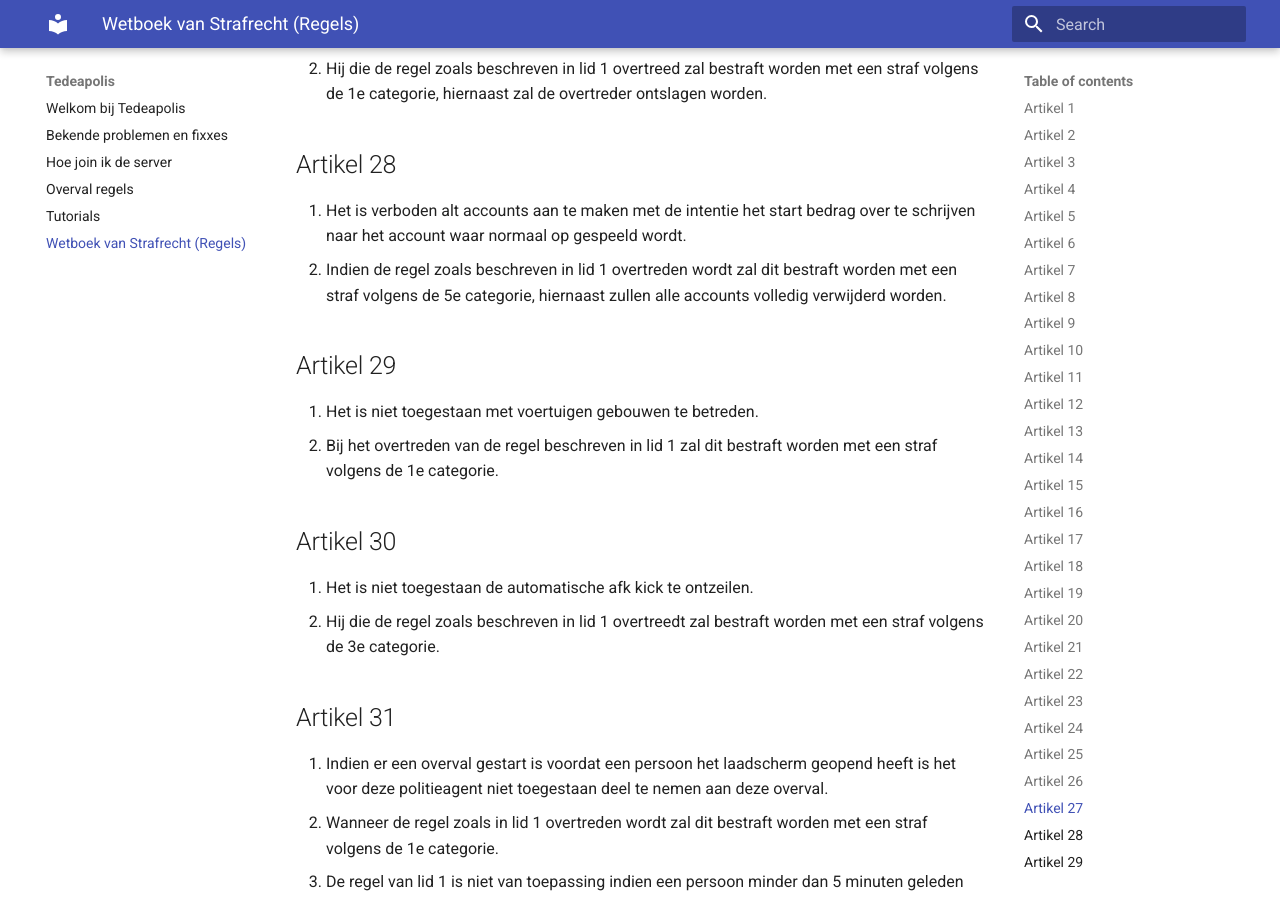
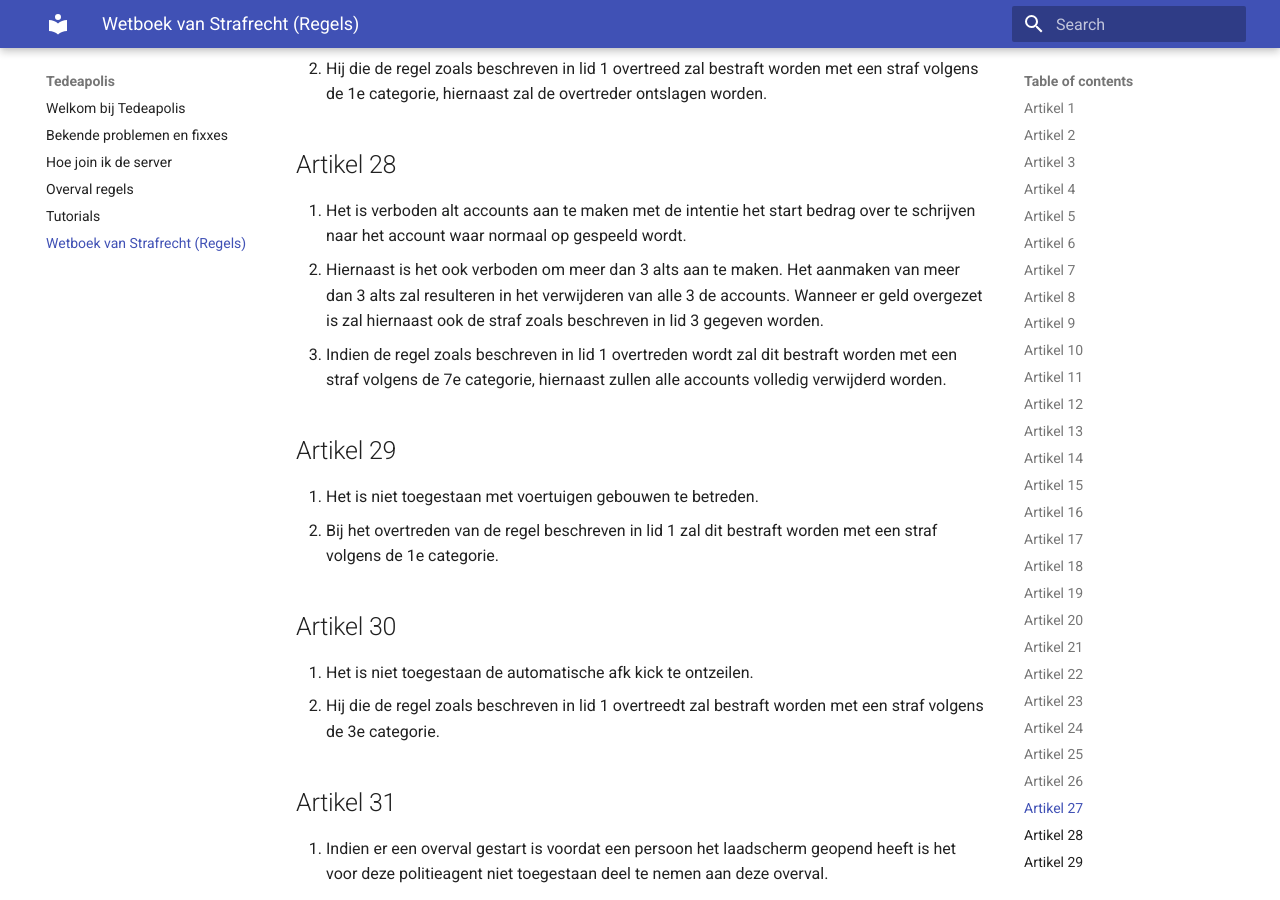
Before and after one commit to Tedeapolis/Tedeapolis, an MkDocs documentation site: the page built from docs/Wetboek.md, in a window 1280 px wide and 900 px high, scrolled down 8594 px. Built offline with MkDocs 1.6.1 and Material for MkDocs 9.7.7, drawn with Linux system fonts in a browser that asks for light colours.

Commit message:
wetboek: meer dan 3 alts naar perm ban

```diff
--- a/docs/Wetboek.md
+++ b/docs/Wetboek.md
@@ -202,7 +202,8 @@
 ## Artikel 28
 
 1. Het is verboden alt accounts aan te maken met de intentie het start bedrag over te schrijven naar het account waar normaal op gespeeld wordt.
-2. Indien de regel zoals beschreven in lid 1 overtreden wordt zal dit bestraft worden met een straf volgens de 5e categorie, hiernaast zullen alle accounts volledig verwijderd worden.
+2. Hiernaast is het ook verboden om meer dan 3 alts aan te maken. Het aanmaken van meer dan 3 alts zal resulteren in het verwijderen van alle 3 de accounts. Wanneer er geld overgezet is zal hiernaast ook de straf zoals beschreven in lid 3 gegeven worden.
+3. Indien de regel zoals beschreven in lid 1 overtreden wordt zal dit bestraft worden met een straf volgens de 7e categorie, hiernaast zullen alle accounts volledig verwijderd worden.
 
 ## Artikel 29
 
```
